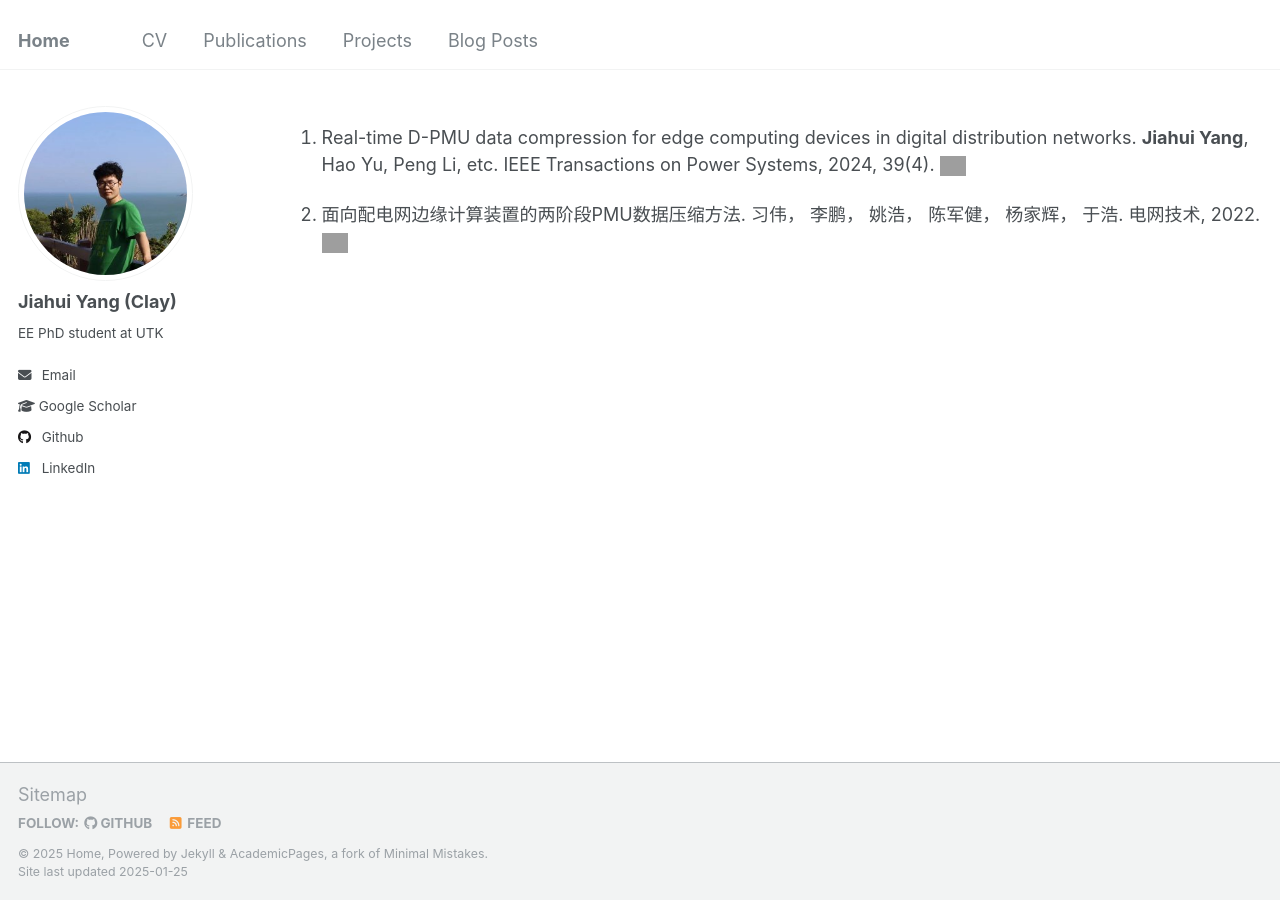
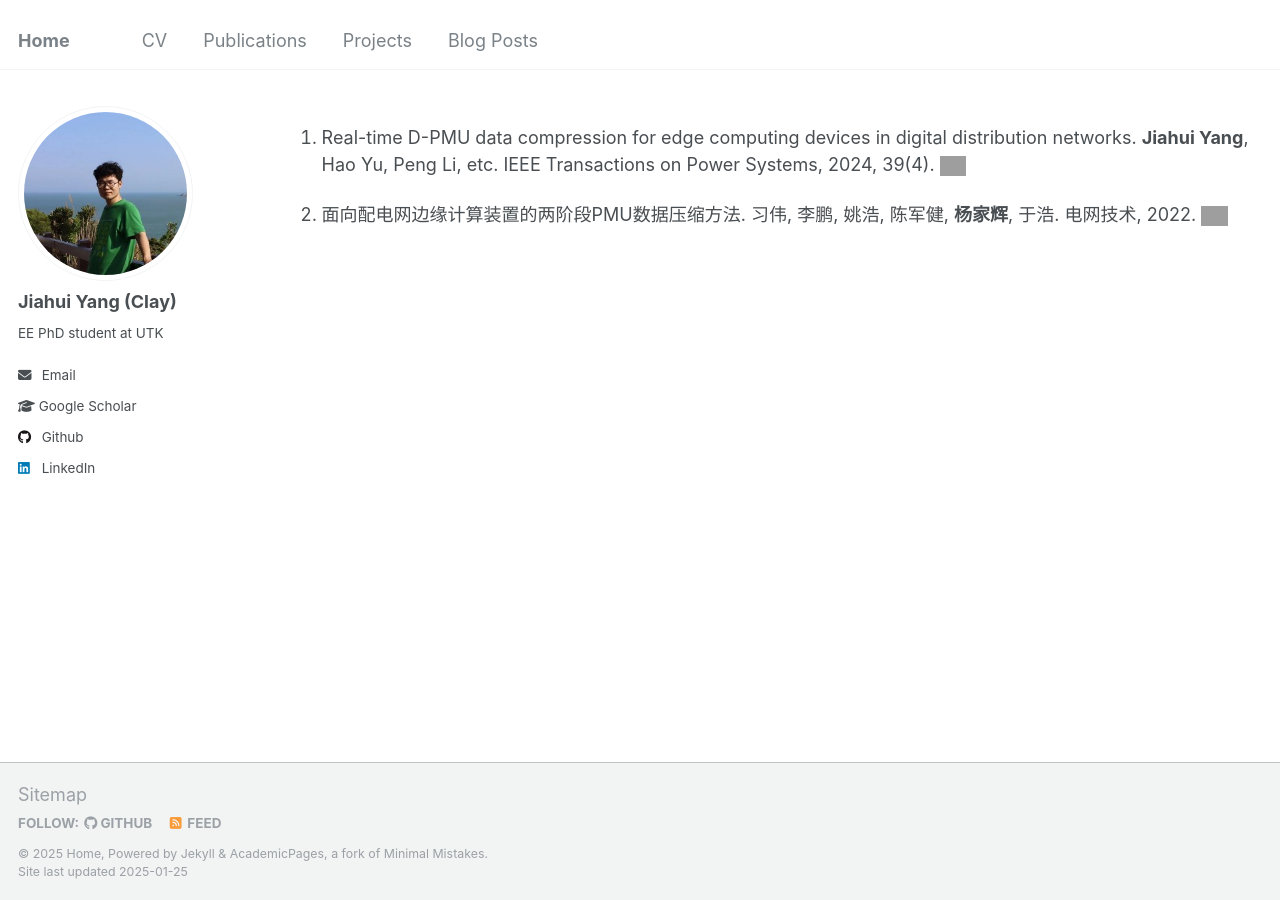
Before and after one commit to ClayUTK/intro, a Jekyll site: the page built from _pages/pub.md, in a window 1280 px wide. Built offline with Jekyll 4.4.1, drawn with Linux system fonts in a browser that asks for light colours; grey boxes are pictures that could not be loaded.

Commit message:
Update pub.md

```diff
--- a/_pages/pub.md
+++ b/_pages/pub.md
@@ -8,4 +8,4 @@ author_profile: true
 
 1. Real-time D-PMU data compression for edge computing devices in digital distribution networks. **Jiahui Yang**, Hao Yu, Peng Li, etc. IEEE Transactions on Power Systems, 2024, 39(4). [<img src="https://upload.wikimedia.org/wikipedia/commons/8/87/PDF_file_icon.svg" alt="PDF Icon" style="height: 20px; vertical-align: middle;">](https://github.com/ClayUTK/intro/blob/60002dcc49009d6e429066cbfd9b92ce2f7c7541/_publications/Real-Time_D-PMU_Data_Compression_for_Edge_Computing_Devices_in_Digital_Distribution_Networks.pdf)
 
-2. 面向配电网边缘计算装置的两阶段PMU数据压缩方法. 习伟， 李鹏， 姚浩， 陈军健， 杨家辉， 于浩. 电网技术, 2022. [<img src="https://upload.wikimedia.org/wikipedia/commons/8/87/PDF_file_icon.svg" alt="PDF Icon" style="height: 20px; vertical-align: middle;">](https://github.com/ClayUTK/intro/blob/6b6781e0fb74fee5d228dab6910bcdfa96c7ba90/_publications/220608_%E7%94%B5%E7%BD%91%E6%8A%80%E6%9C%AF_%E9%9D%A2%E5%90%91%E9%85%8D%E7%94%B5%E7%BD%91%E8%BE%B9%E7%BC%98%E8%AE%A1%E7%AE%97%E8%A3%85%E7%BD%AE%E7%9A%84%E4%B8%A4%E9%98%B6%E6%AE%B5PMU%E6%95%B0%E6%8D%AE%E5%8E%8B%E7%BC%A9%E6%96%B9%E6%B3%95.pdf)
+2. 面向配电网边缘计算装置的两阶段PMU数据压缩方法. 习伟, 李鹏, 姚浩, 陈军健, **杨家辉**, 于浩. 电网技术, 2022. [<img src="https://upload.wikimedia.org/wikipedia/commons/8/87/PDF_file_icon.svg" alt="PDF Icon" style="height: 20px; vertical-align: middle;">](https://github.com/ClayUTK/intro/blob/6b6781e0fb74fee5d228dab6910bcdfa96c7ba90/_publications/220608_%E7%94%B5%E7%BD%91%E6%8A%80%E6%9C%AF_%E9%9D%A2%E5%90%91%E9%85%8D%E7%94%B5%E7%BD%91%E8%BE%B9%E7%BC%98%E8%AE%A1%E7%AE%97%E8%A3%85%E7%BD%AE%E7%9A%84%E4%B8%A4%E9%98%B6%E6%AE%B5PMU%E6%95%B0%E6%8D%AE%E5%8E%8B%E7%BC%A9%E6%96%B9%E6%B3%95.pdf)
```
